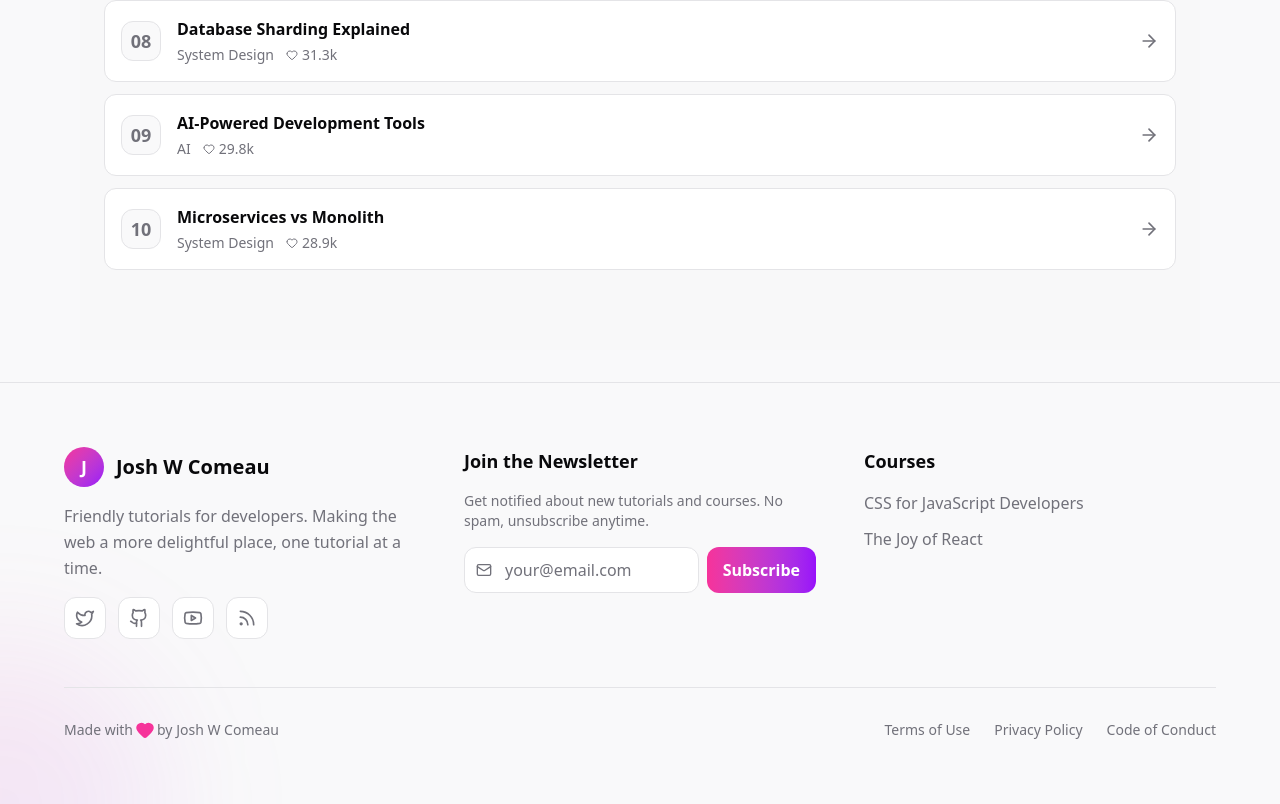
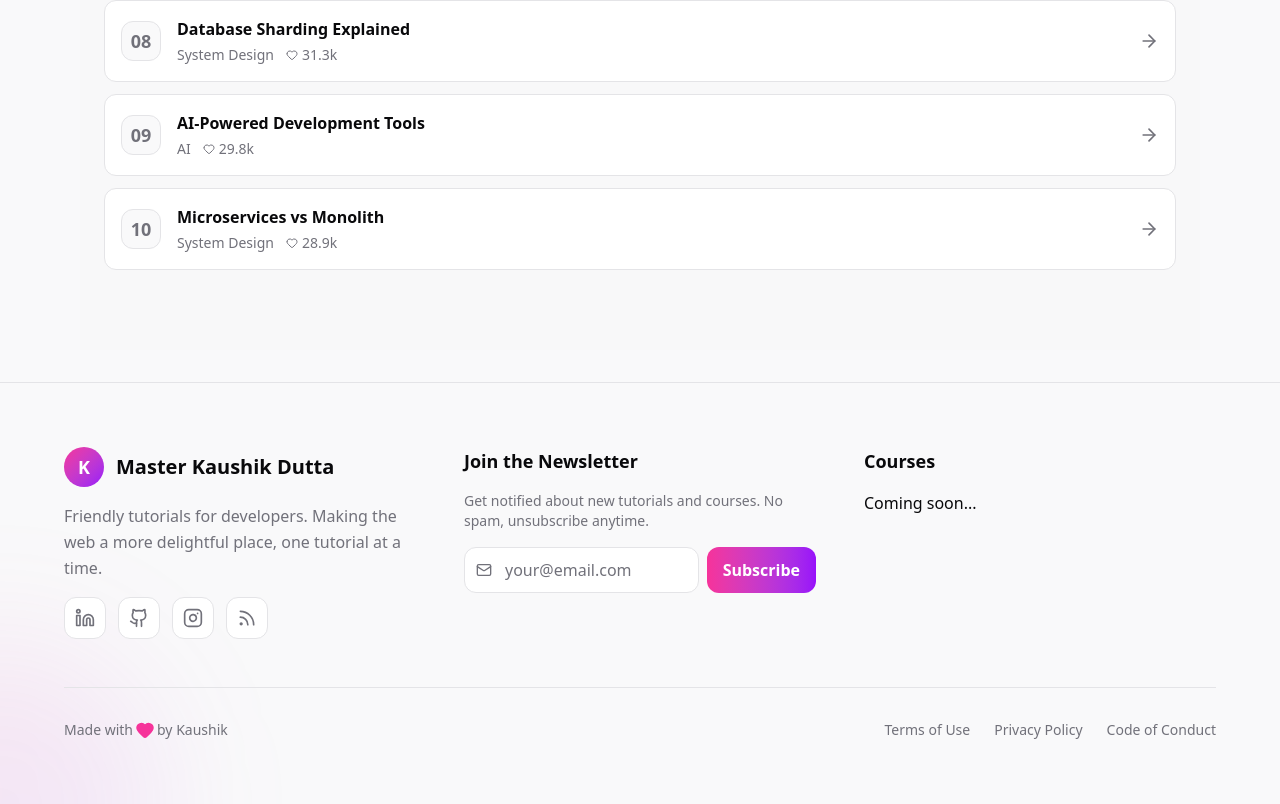
Before and after one commit to kaushik552k/nextjs-blog, a Next.js app: page / in a window 1280 px wide. Shown: the part 3737-4541 px from the top of the page. Built offline with nearby package versions, Linux system fonts and the light colour scheme.

Commit message:
fix: update footer component

```diff
--- a/app/components/Footer.tsx
+++ b/app/components/Footer.tsx
@@ -6,28 +6,35 @@ import {
   Github,
   Twitter,
   Youtube,
+  Instagram,
   Rss,
   Heart,
   Mail,
   ExternalLink,
+  Linkedin,
 } from "lucide-react";
 import Link from "next/link";
 
 const Footer = () => {
   const socialLinks = [
     {
-      name: "Twitter",
-      icon: Twitter,
-      href: "https://twitter.com/joshwcomeau",
+      name: "LinkedIn",
+      icon: Linkedin,
+      href: "https://www.linkedin.com/in/master-kaushik-dutta/",
       color: "hover:text-cyan-400",
     },
     {
       name: "GitHub",
       icon: Github,
-      href: "https://github.com/joshwcomeau",
+      href: "https://github.com/kaushik552k",
       color: "hover:text-purple-400",
     },
-    { name: "YouTube", icon: Youtube, href: "#", color: "hover:text-red-400" },
+    {
+      name: "Instagram",
+      icon: Instagram,
+      href: "#",
+      color: "hover:text-red-400",
+    },
     { name: "RSS", icon: Rss, href: "#", color: "hover:text-orange-400" },
   ];
 
@@ -58,10 +65,10 @@ const Footer = () => {
           >
             <div className="flex items-center gap-3 mb-4">
               <div className="w-10 h-10 rounded-full bg-gradient-to-br from-pink-500 to-purple-600 flex items-center justify-center text-white font-bold text-lg">
-                J
+                K
               </div>
               <span className="font-bold text-xl text-foreground">
-                Josh W Comeau
+                Master Kaushik Dutta
               </span>
             </div>
             <p className="text-muted-foreground leading-relaxed mb-4">
@@ -129,8 +136,9 @@ const Footer = () => {
             transition={{ delay: 0.2 }}
           >
             <h3 className="font-bold text-lg text-foreground mb-4">Courses</h3>
+            <p>Coming soon...</p>
             <ul className="space-y-3">
-              <li>
+              {/* <li>
                 <Link
                   href="#"
                   className="group flex items-center gap-2 text-muted-foreground hover:text-primary transition-colors"
@@ -147,7 +155,7 @@ const Footer = () => {
                   <span>The Joy of React</span>
                   <ExternalLink className="w-3 h-3 opacity-0 group-hover:opacity-100 transition-opacity" />
                 </Link>
-              </li>
+              </li> */}
             </ul>
           </motion.div>
         </div>
@@ -167,7 +175,7 @@ const Footer = () => {
             >
               <Heart className="w-4 h-4 text-pink-500 fill-pink-500" />
             </motion.span>
-            by Josh W Comeau
+            by Kaushik
           </p>
 
           <div className="flex gap-6">
```
